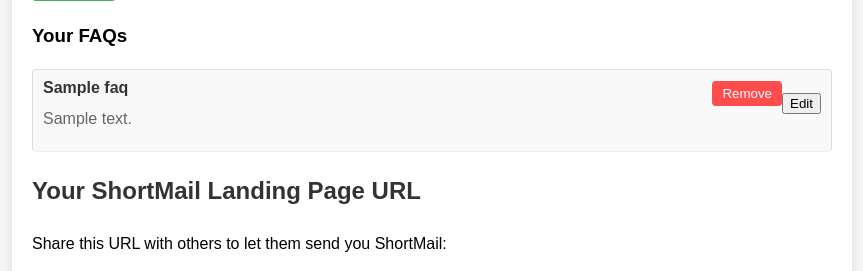
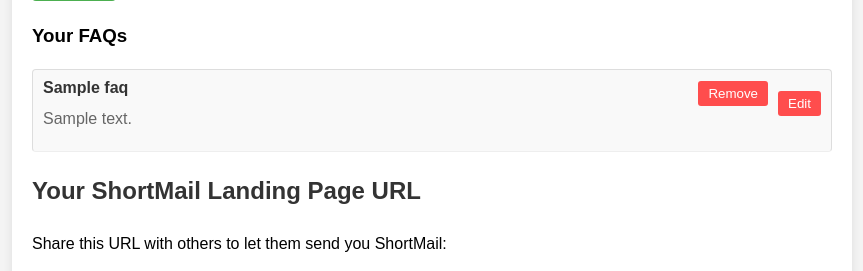
Before and after one commit to nll-ai/shortmail, a FastAPI app: page /dashboard in a window 1280 px wide. Shown: the part 795-1066 px from the top of the page, without its empty margins (208-1071 px from the left). Run offline with FastAPI, Linux system fonts and the light colour scheme; the visitor is signed in with stand-in values (Sample User, id 1); tables that the repository leaves empty hold one stand-in row (values such as "Sample post").

Commit message:
style(faq-actions)🎨: Improve UI styling for FAQ actions
- Add flex display and alignment to .faq-actions for better button alignment.
- Introduce hover effect for .remove-faq button to enhance user interaction.
- Reorganize HTML to nest buttons within .faq-actions for consistent styling.

```diff
--- a/app/static/styles.css
+++ b/app/static/styles.css
@@ -382,3 +382,25 @@ input[readonly] {
         flex-direction: column;
     }
 }
+
+/* Ensure the faq-actions container is flex to align items */
+.faq-actions {
+    display: flex;
+    align-items: center;
+    gap: 5px; /* Add some space between the buttons */
+}
+
+/* Example CSS for the remove-faq button */
+.remove-faq {
+    background-color: #ff4d4d;
+    color: white;
+    border: none;
+    padding: 5px 10px;
+    cursor: pointer;
+    border-radius: 3px;
+    margin-left: 5px;
+}
+
+.remove-faq:hover {
+    background-color: #ff1a1a;
+}
--- a/app/templates/dashboard.html
+++ b/app/templates/dashboard.html
@@ -58,15 +58,19 @@
                         <h4 class="faq-question">{{ faq.question }}</h4>
                         <p class="faq-answer">{{ faq.answer }}</p>
                     </div>
-                    <form action="/remove_faq/{{ faq.id }}" method="post" class="remove-faq-form">
-                        <button type="submit" class="remove-faq">Remove</button>
-                    </form>
-                    <button class="edit-faq">Edit</button>
+                    <div class="faq-actions">
+                        <form action="/remove_faq/{{ faq.id }}" method="post" class="remove-faq-form">
+                            <button type="submit" class="remove-faq">Remove</button>
+                        </form>
+                        <button class="edit-faq remove-faq">Edit</button>
+                    </div>
                     <form action="/edit_faq/{{ faq.id }}" method="post" class="edit-faq-form" style="display: none;">
                         <input type="text" name="question" value="{{ faq.question }}" required>
                         <textarea name="answer" required>{{ faq.answer }}</textarea>
-                        <button type="submit">Save</button>
-                        <button type="button" class="cancel-edit">Cancel</button>
+                        <div class="faq-actions">
+                            <button type="submit" class="remove-faq">Save</button>
+                            <button type="button" class="cancel-edit remove-faq">Cancel</button>
+                        </div>
                     </form>
                 </div>
             {% else %}
```
